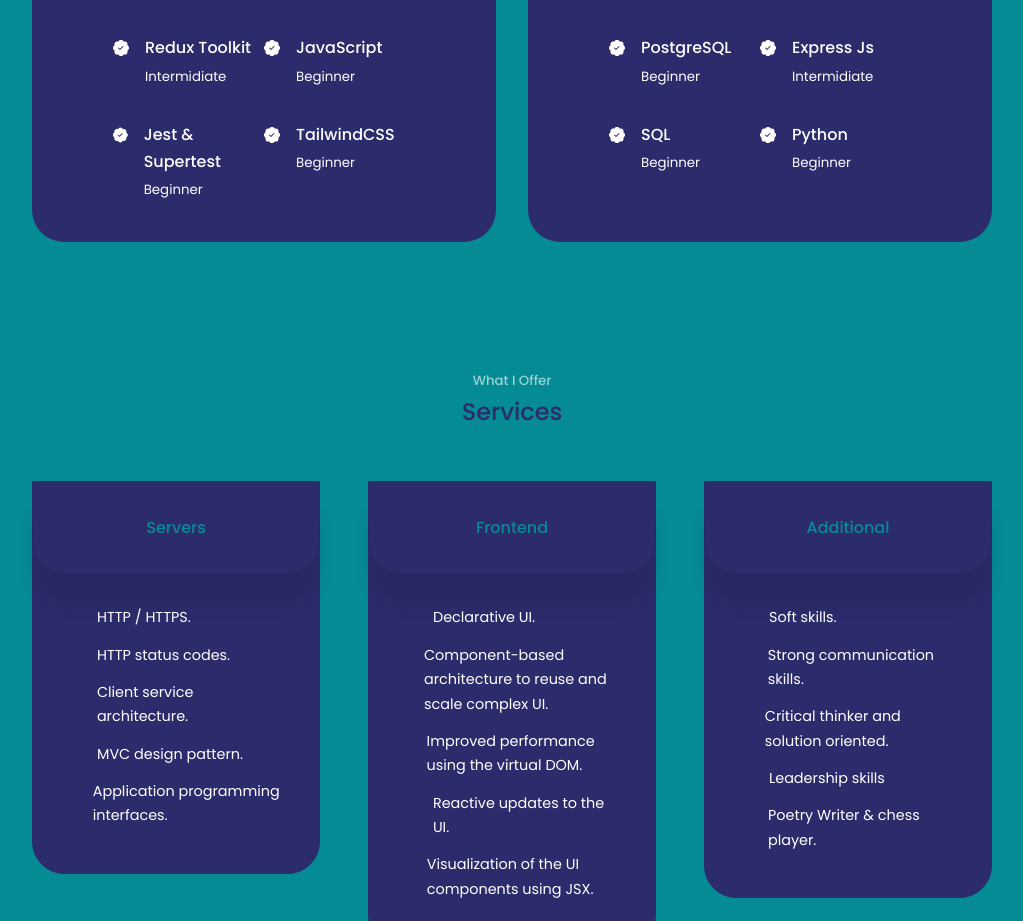
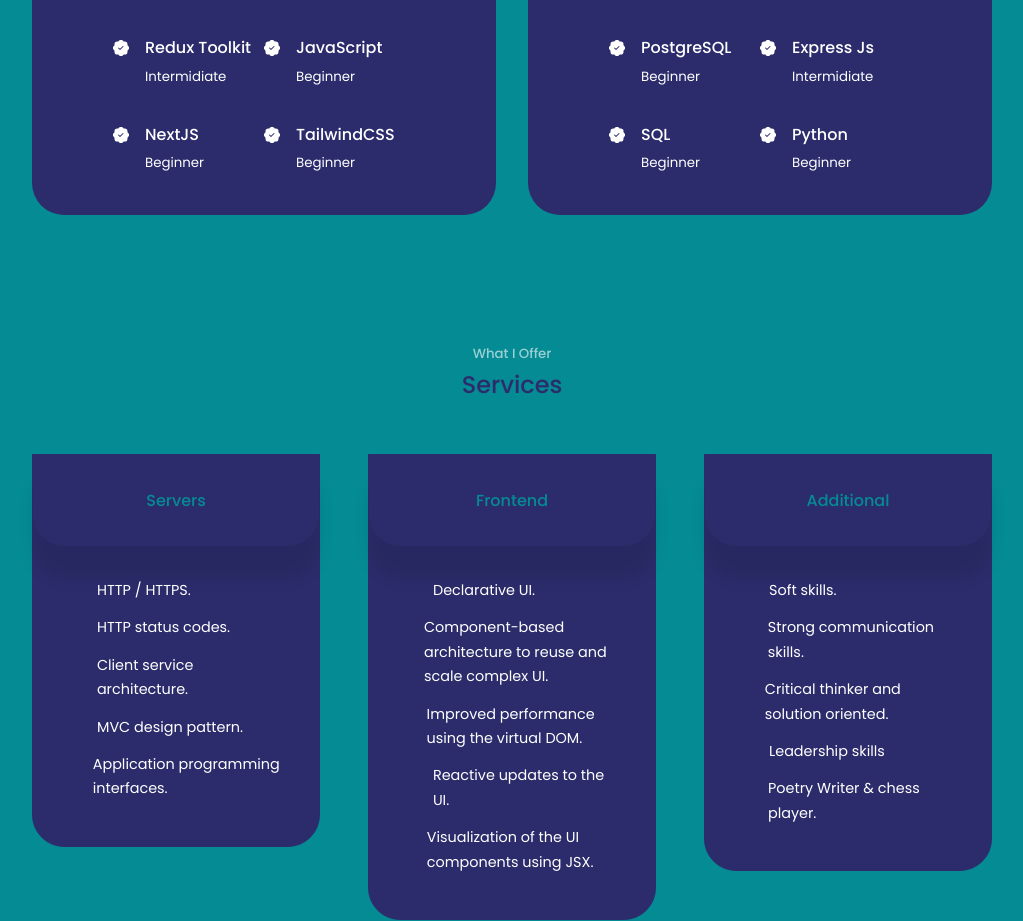
Before and after one commit to HillaryNyakundi/My-portfolio, a React (Create React App) app: page / in a window 1280 px wide. Shown: the part 1803-2724 px from the top of the page, without its empty margins (128-1151 px from the left). Built offline with nearby package versions, Linux system fonts and the light colour scheme.

Commit message:
Added nextjs to the experience bar

```diff
--- a/src/components/experience/Experience.jsx
+++ b/src/components/experience/Experience.jsx
@@ -47,7 +47,7 @@ const experience = () => {
             <article className='experience__details'>
               <BsPatchCheckFill className='experience__details-icons' />
               <div>
-                <h4>Jest & Supertest</h4>
+                <h4>NextJS</h4>
                 <small className='text-light'>Beginner</small>
               </div>
             </article>
```
